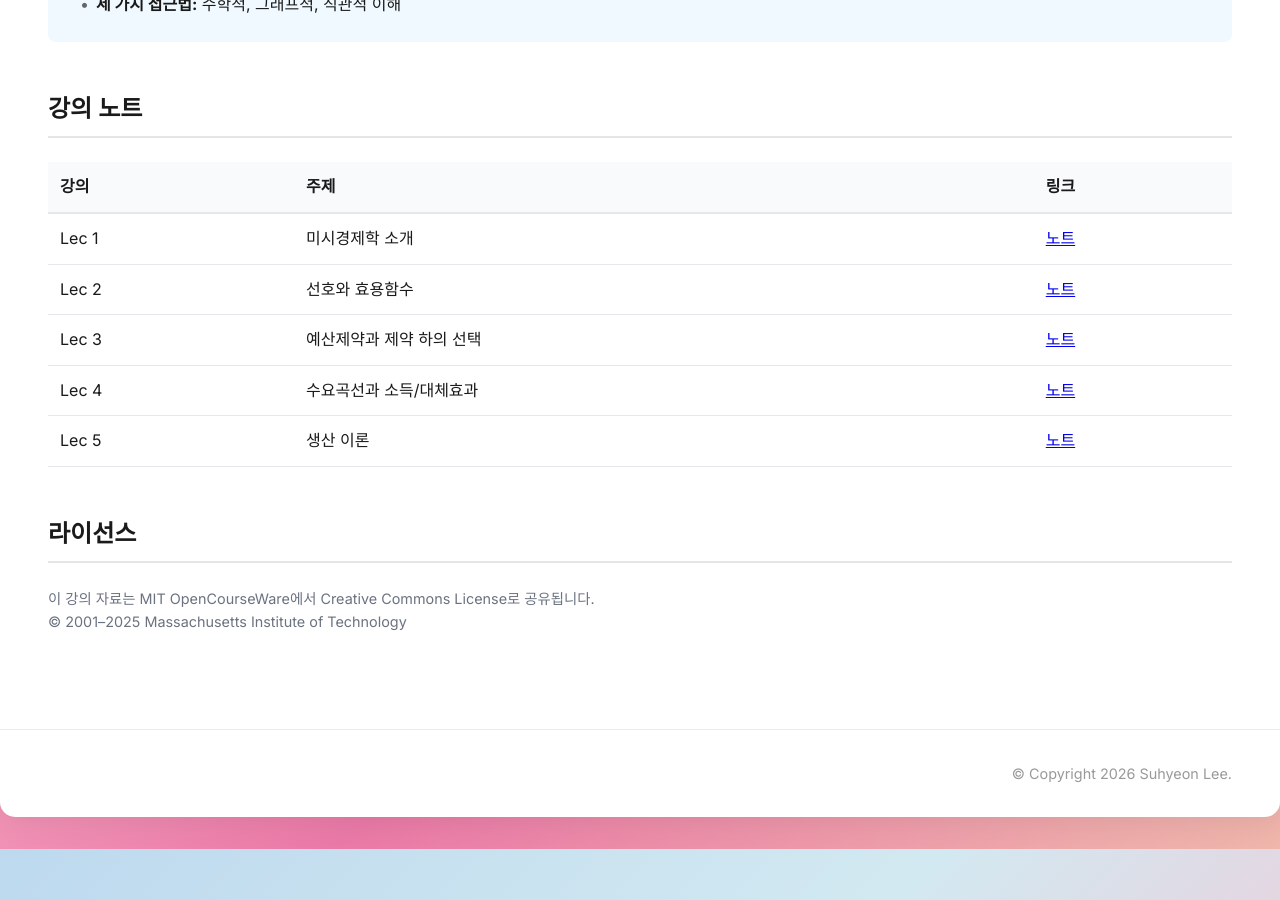
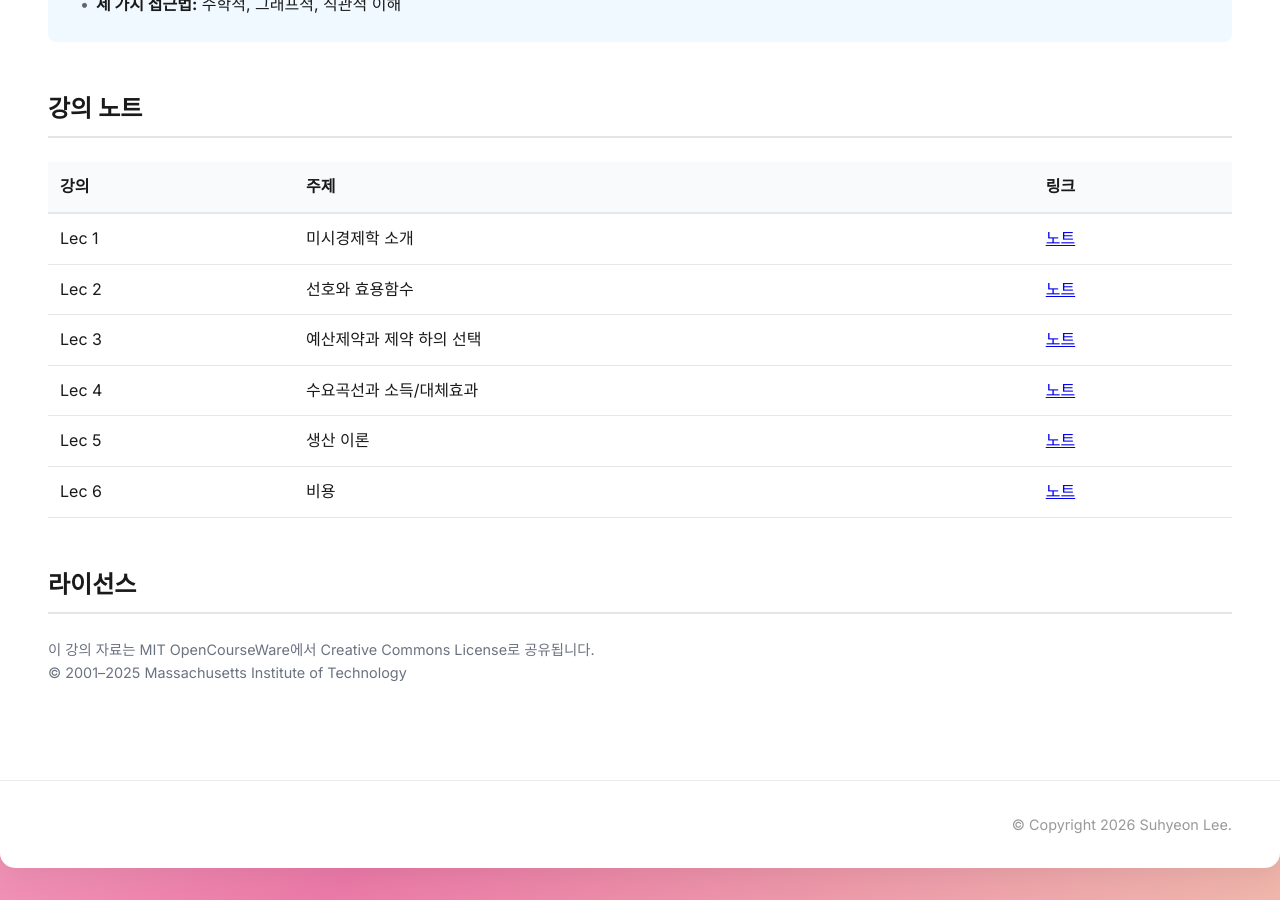
Before and after one commit to suhyeonnnnn/suhyeonnnnn.github.io, a Jekyll site: the page built from study/mit-1401-overview-ko.md, in a window 1280 px wide and 900 px high, scrolled down 1649 px. Built offline with Jekyll 4.4.1, drawn with Linux system fonts in a browser that asks for light colours.

Commit message:
Add Lec 5 & 6

```diff
--- a/study/mit-1401-overview-ko.md
+++ b/study/mit-1401-overview-ko.md
@@ -137,6 +137,11 @@ title: "MIT 14.01 미시경제학 원론"
                     <td style="padding: 0.75rem;">생산 이론</td>
                     <td style="padding: 0.75rem;"><a href="/study/mit-1401-lec05-ko">노트</a></td>
                 </tr>
+                <tr style="border-bottom: 1px solid #e5e7eb;">
+                    <td style="padding: 0.75rem;">Lec 6</td>
+                    <td style="padding: 0.75rem;">비용</td>
+                    <td style="padding: 0.75rem;"><a href="/study/mit-1401-lec06-ko">노트</a></td>
+                </tr>
             </table>
         </div>
     </section>
```
Also changed, not shown: study/mit-1401-overview.md (+5 -0 lines), assets/images/fig6-1-cost-curves.png (added), assets/images/fig6-2-lrac-envelope.png (added), assets/images/fig6-3-isocost-lines.png (added), assets/images/fig6-4-cost-minimization.png (added), assets/images/fig6-5a-expansion-path-linear.png (added), assets/images/fig6-5b-expansion-path-capital.png (added), assets/images/fig6-5c-expansion-path-labor.png (added).
